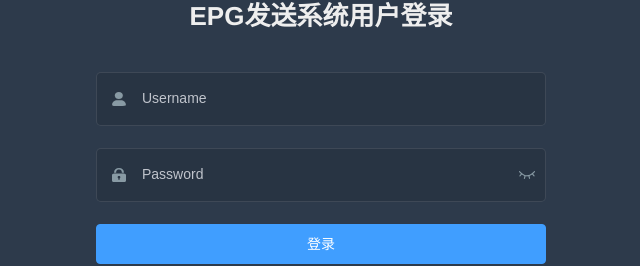
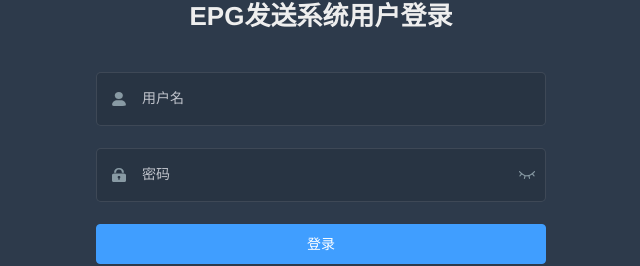
Before and after one commit to zdailwh/epg-send, a Vue app: page /#/login in a window 1280 px wide. Shown: the part 158-424 px from the top of the page, without its empty margins (319-959 px from the left). Built offline with nearby package versions, Linux system fonts and the light colour scheme.

Commit message:
修改登录文本框的提示文本；删除发送状态页的打印代码

```diff
--- a/src/views/login/index.vue
+++ b/src/views/login/index.vue
@@ -13,7 +13,7 @@
         <el-input
           ref="username"
           v-model="loginForm.username"
-          placeholder="Username"
+          placeholder="用户名"
           name="username"
           type="text"
           tabindex="1"
@@ -30,7 +30,7 @@
           ref="password"
           v-model="loginForm.password"
           :type="passwordType"
-          placeholder="Password"
+          placeholder="密码"
           name="password"
           tabindex="2"
           auto-complete="on"
--- a/src/views/results/index.vue
+++ b/src/views/results/index.vue
@@ -187,7 +187,6 @@ export default {
       }
       this.listLoading = true
       if (this.parentid) {
-        console.log(this.parentid)
         getResultsOfRecordList(params).then(response => {
           this.list = response.data.items || []
           this.listTotal = response.data.total || 0
```
